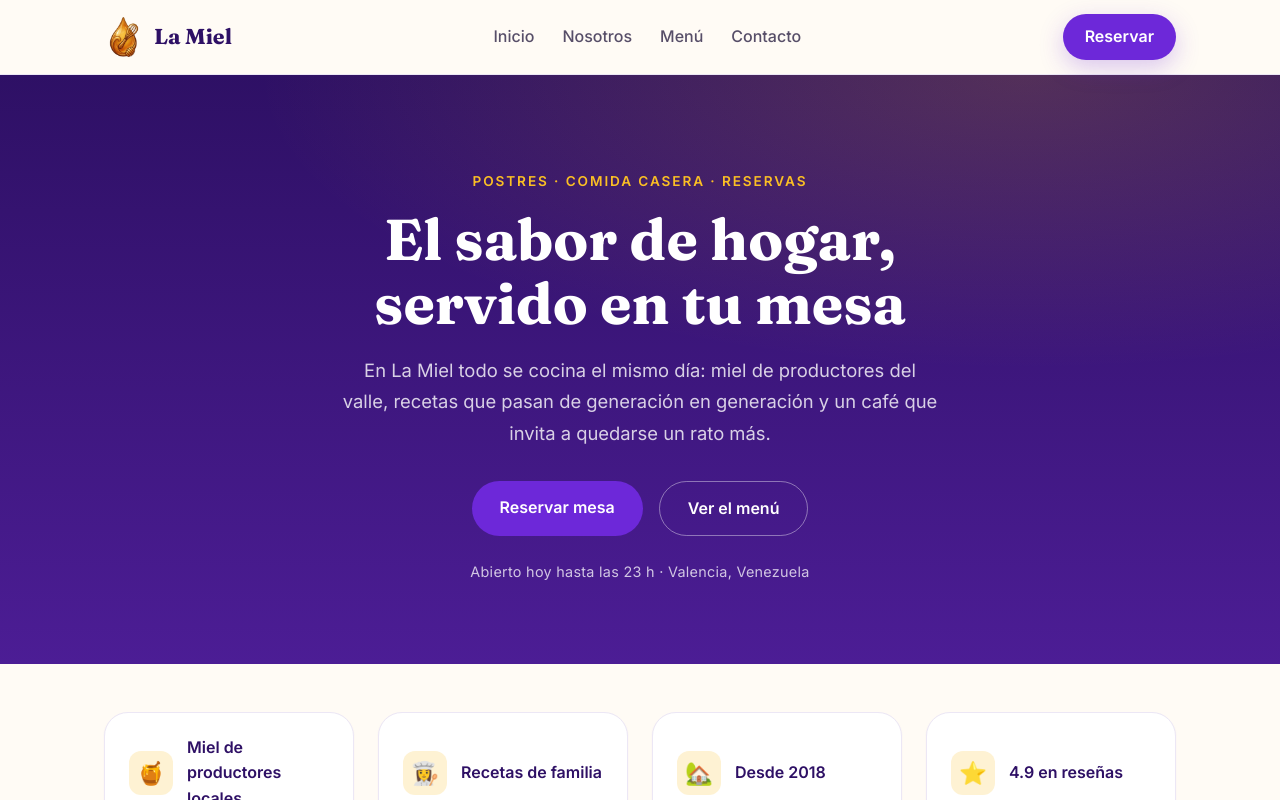
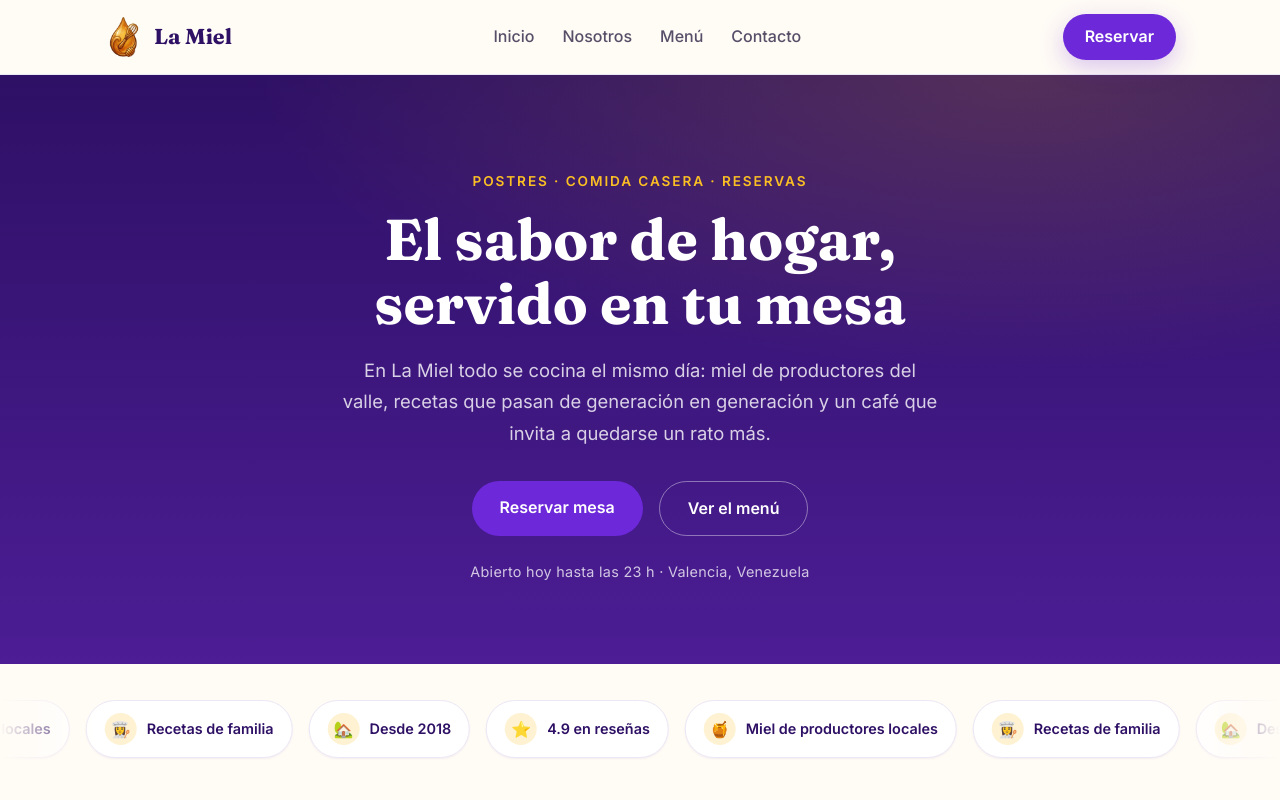
Before and after one commit to Alejandro-Mirena/La-Miel, a React (Vite) app in the folder frontend/: page / in a window 1280 px wide. Shown: the top 800 px of the page. Built offline with nearby package versions, Linux system fonts and the light colour scheme.

Commit message:
feat: badges con marquee continuo mas chico y cursor pointer

```diff
--- a/frontend/src/pages/Inicio/sections/Badges/Badges.jsx
+++ b/frontend/src/pages/Inicio/sections/Badges/Badges.jsx
@@ -7,15 +7,28 @@ const badges = [
   { icon: '⭐', label: '4.9 en reseñas' },
 ]
 
+const REPEATS = 3
+const items = Array.from({ length: REPEATS }, () => badges).flat()
+
 function Badges() {
   return (
     <section className={styles.badges}>
-      {badges.map((badge) => (
-        <div key={badge.label} className={styles.badge}>
-          <span className={styles.badgeIcon}>{badge.icon}</span>
-          <span className={styles.badgeLabel}>{badge.label}</span>
-        </div>
-      ))}
+      <div className={styles.track}>
+        {[0, 1].map((group) => (
+          <div
+            key={group}
+            className={styles.group}
+            aria-hidden={group === 1 ? 'true' : undefined}
+          >
+            {items.map((badge, index) => (
+              <div key={`${badge.label}-${index}`} className={styles.badge}>
+                <span className={styles.badgeIcon}>{badge.icon}</span>
+                <span className={styles.badgeLabel}>{badge.label}</span>
+              </div>
+            ))}
+          </div>
+        ))}
+      </div>
     </section>
   )
 }
--- a/frontend/src/pages/Inicio/sections/Badges/Badges.module.css
+++ b/frontend/src/pages/Inicio/sections/Badges/Badges.module.css
@@ -1,21 +1,48 @@
 .badges {
-  max-width: var(--container);
-  margin: 0 auto;
-  padding: 48px 24px;
-  display: grid;
-  grid-template-columns: repeat(4, 1fr);
-  gap: 24px;
+  overflow: hidden;
+  padding: 36px 0;
+  -webkit-mask-image: linear-gradient(
+    90deg,
+    transparent,
+    #000 8%,
+    #000 92%,
+    transparent
+  );
+  mask-image: linear-gradient(
+    90deg,
+    transparent,
+    #000 8%,
+    #000 92%,
+    transparent
+  );
+}
+
+.track {
+  display: flex;
+  width: max-content;
+  animation: marquee 80s linear infinite;
+}
+
+.badges:hover .track {
+  animation-play-state: paused;
+}
+
+.group {
+  display: flex;
+  gap: 16px;
+  padding-right: 16px;
 }
 
 .badge {
   display: flex;
   align-items: center;
-  gap: 14px;
-  padding: 22px 24px;
+  gap: 10px;
+  padding: 12px 18px;
   background: var(--color-surface);
   border: 1px solid var(--color-border);
-  border-radius: var(--radius-xl);
+  border-radius: var(--radius-pill);
   box-shadow: var(--shadow-sm);
+  cursor: pointer;
   transition:
     transform 0.2s ease,
     box-shadow 0.2s ease,
@@ -32,29 +59,48 @@
   display: grid;
   place-items: center;
   flex-shrink: 0;
-  width: 44px;
-  height: 44px;
-  border-radius: var(--radius-md);
+  width: 32px;
+  height: 32px;
+  border-radius: 50%;
   background: var(--color-accent-soft);
-  font-size: 1.4rem;
+  font-size: 1rem;
   line-height: 1;
 }
 
 .badgeLabel {
+  font-size: 0.9rem;
   font-weight: 600;
+  white-space: nowrap;
   color: var(--text-heading);
+}
+
+@keyframes marquee {
+  from {
+    transform: translateX(0);
+  }
+  to {
+    transform: translateX(-50%);
+  }
+}
+
+@media (prefers-reduced-motion: reduce) {
+  .track {
+    animation: none;
+  }
 }
 
 @media (max-width: 820px) {
   .badges {
-    padding: 40px 20px;
-    grid-template-columns: repeat(2, 1fr);
+    padding: 20px 0;
   }
 }
 
 @media (max-width: 560px) {
   .badges {
-    grid-template-columns: 1fr;
-    padding: 32px 18px;
+    padding: 28px 0;
+  }
+
+  .badge {
+    padding: 10px 16px;
   }
 }
```
